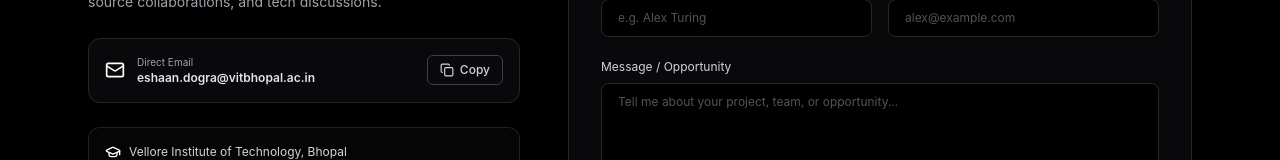
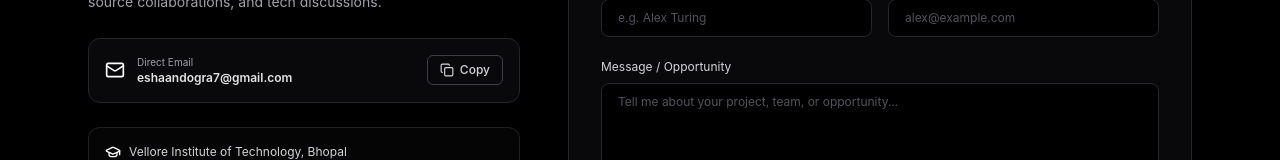
Before and after one commit to 7Eshaan/portfolio-site, a Next.js app: page / in a window 1280 px wide. Shown: the part 3941-4101 px from the top of the page. Built offline with nearby package versions, Linux system fonts and the light colour scheme; no server answers.

Commit message:
update contact section

```diff
--- a/src/components/sections/ContactSection.tsx
+++ b/src/components/sections/ContactSection.tsx
@@ -32,6 +32,14 @@ export function ContactSection() {
 
   const handleSubmit = (e: React.FormEvent) => {
     e.preventDefault();
+
+    // Construct mailto link to ensure message reaches eshaandogra7@gmail.com
+    const subject = encodeURIComponent(`Portfolio Inquiry from ${formData.name}`);
+    const body = encodeURIComponent(
+      `Hello Eshaan,\n\n${formData.message}\n\nFrom:\nName: ${formData.name}\nEmail: ${formData.email}`
+    );
+    window.location.href = `mailto:${portfolioConfig.socials.email}?subject=${subject}&body=${body}`;
+
     // Client-side submission feedback
     setFormSubmitted(true);
     setTimeout(() => {
--- a/src/config/portfolio.ts
+++ b/src/config/portfolio.ts
@@ -31,7 +31,7 @@ export const portfolioConfig: PortfolioConfig = {
     leetcode: "https://leetcode.com/u/7Eshaan/", // Your LeetCode Profile URL
     linkedin: "https://linkedin.com/in/eshaandogra", // ✏️ EDIT HERE: Your LinkedIn Profile URL
     x: "https://x.com/eshaandogra", // ✏️ EDIT HERE: Optional Twitter/X URL
-    email: "eshaan.dogra@vitbhopal.ac.in", // ✏️ EDIT HERE: Your primary contact email
+    email: "eshaandogra7@gmail.com", // Your primary contact email
     resume: "/resume.pdf", // ✏️ EDIT HERE: Place your PDF resume in public/resume.pdf
   },
 
```
